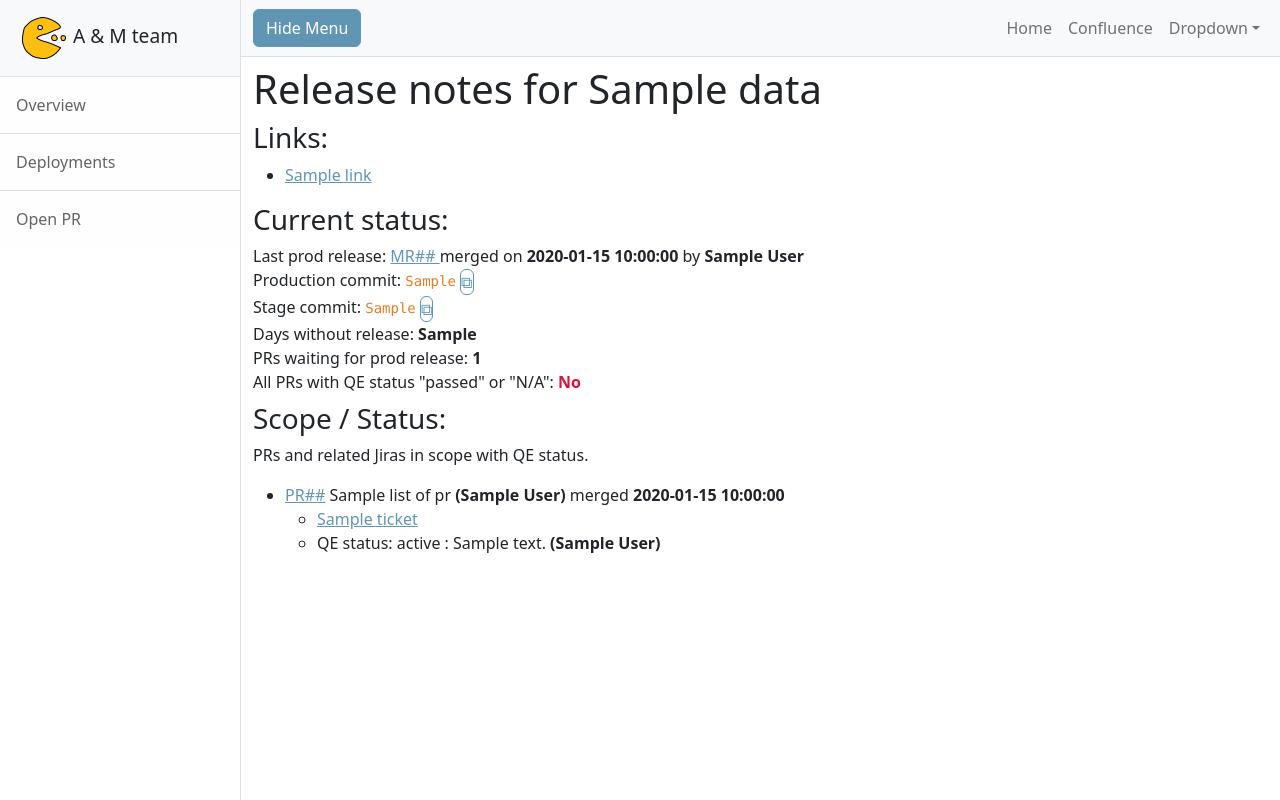
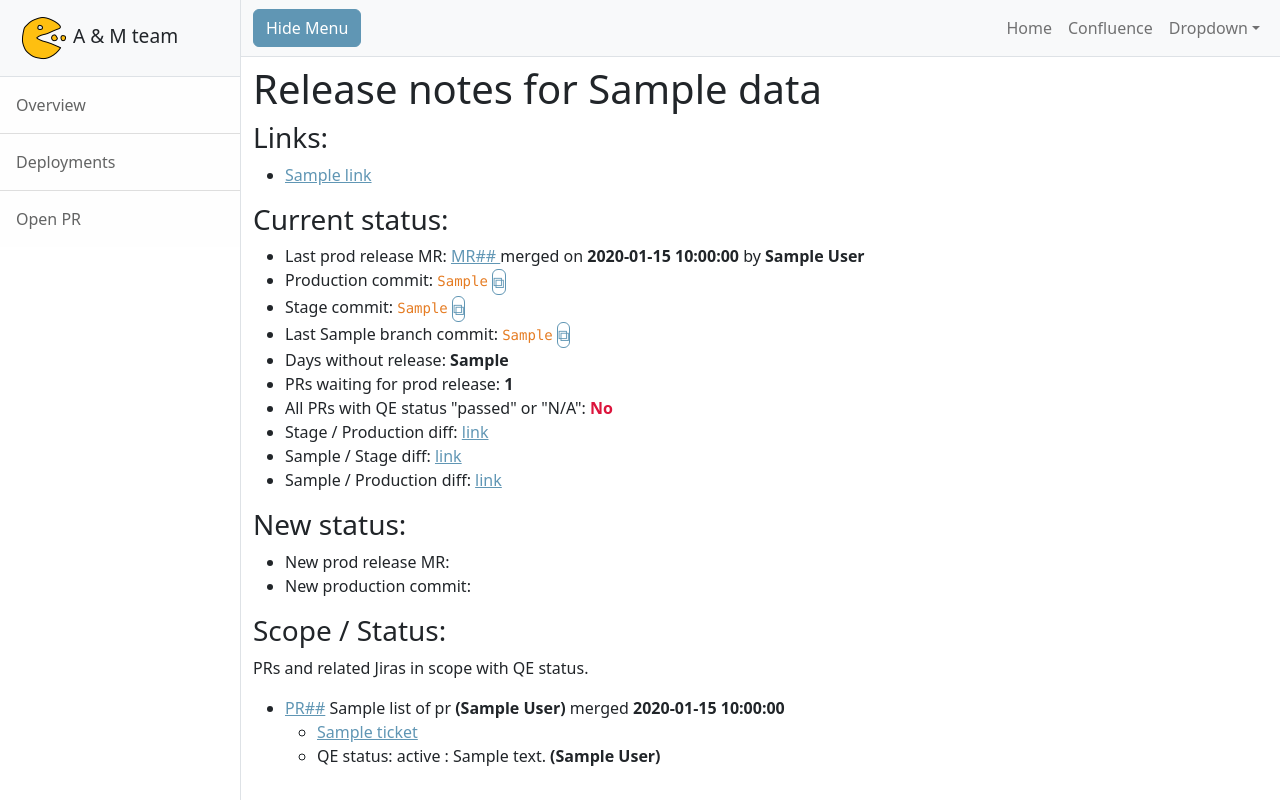
Before and after one commit to petracihalova/AM-dashboard, a Flask app: template release-manager-ui/templates/release_notes.html in a window 1280 px wide. Run offline with Flask 3, Linux system fonts and the light colour scheme; the template is opened without the code that fills it: most values are stand-ins (such as "Sample title", 1, 10 or a date in 2020).

Commit message:
improved release notes page to show diffs and some small format changes

```diff
--- a/release-manager-ui/templates/release_notes.html
+++ b/release-manager-ui/templates/release_notes.html
@@ -22,52 +22,84 @@
         <h3>
             Current status:
         </h3>
-        <div>
-            Last prod release:
+        <ul>
+            <li>
+                Last prod release MR:
                 <a href="{{ data.release_production_mr_url }}">
                     MR#{{ data.release_production_mr_url.split("/")[-1] }}
                 </a>
                 merged on <strong>{{ data.date_release_production }}</strong> by <strong>{{ data.release_author
                     }}</strong><br>
-
-            {% if data.commit_stage == data_commit_master %}
-            last commit SHA on the {{ data.main_branch }} branch: {{ data.commit_master }}
-            {% endif %}
-            <div>
+            </li>
+            <li>
                 Production commit: <code>{{ data.commit_production[:7] }}</code>
                 <span id="commit-sha-production" hidden>{{ data.commit_production }}</span>
                 <button type="button" class="btn btn-outline-primary btn-xs" style="padding: 0;"
                     title="Copy the commit SHA in the Clipboard" onclick="copyToClipboard('commit-sha-production')">⧉
                 </button>
-            </div>
-            <div>
+            </li>
+            <li>
                 Stage commit: <code>{{ data.commit_stage[:7] }}</code>
                 <span id="commit-sha-stage" hidden>{{ data.commit_stage }}</span>
                 <button type="button" class="btn btn-outline-primary btn-xs" style="padding: 0;"
                     title="Copy the commit SHA in the Clipboard" onclick="copyToClipboard('commit-sha-stage')">⧉
                 </button>
-            </div>
-
-            {% if data.commit_stage == data_commit_master %}
-            <div>
-                last commit on the {{ data.main_branch }} branch: {{ data.commit_master[:7] }}
+            </li>
+            {% if data.commit_stage != data.commit_master %}
+            <li>
+                Last {{ data.main_branch }} branch commit: <code>{{ data.commit_master[:7] }}</code>
                 <span id="commit-sha-master" hidden>{{ data.commit_master}}</span>
                 <button type="button" class="btn btn-outline-primary btn-xs" style="padding: 0;"
-                    onclick="copyToClipboard('commit-sha-master')">Copy
+                    onclick="copyToClipboard('commit-sha-master')">⧉
                 </button>
-            </div>
+            </li>
             {% endif %}
-
+            <li>
                 Days without release: <span style="font-weight: bold;">{{ data.days_without_release }}</span> <br>
+            </li>
+            <li>
                 PRs waiting for prod release: <span style="font-weight: bold;">{{ data.list_of_pr|count }}</span> <br>
+            </li>
+            <li>
                 All PRs with QE status "passed" or "N/A":
                 {% if data.all_passed %}
                 <span style="color: darkgreen; font-weight: bold;">Yes</span>
                 {% else %}
                 <span style="color: crimson; font-weight: bold;">No</span>
                 {% endif %}
+            </li>
+            <li>
+                Stage / Production diff: <a
+                    href="{{ data.link + '/compare/' + data.commit_production + '...' + data.commit_stage }}" ,
+                    target="blank">link</a>
+            </li>
+            {% if data.commit_stage != data.commit_master %}
+            <li>
+                {{ data.main_branch | capitalize }} / Stage diff: <a
+                    href="{{ data.link + '/compare/' + data.commit_stage + '...' + data.commit_master }}" ,
+                    target="blank">link</a>
+            </li>
+            <li>
+                {{ data.main_branch | capitalize }} / Production diff: <a
+                    href="{{ data.link + '/compare/' + data.commit_production + '...' + data.commit_master }}" ,
+                    target="blank">link</a>
+            </li>
+            {% endif %}
 
+        </ul>
     </div>
+    <div>
+        <h3>
+            New status:
+        </h3>
+        <ul>
+            <li>
+                New prod release MR:
+            </li>
+            <li>
+                New production commit:
+            </li>
+        </ul>
     </div>
     <div>
         <h3>Scope / Status: </h3>
```
Lines whose indentation alone changed are shown as unchanged.
